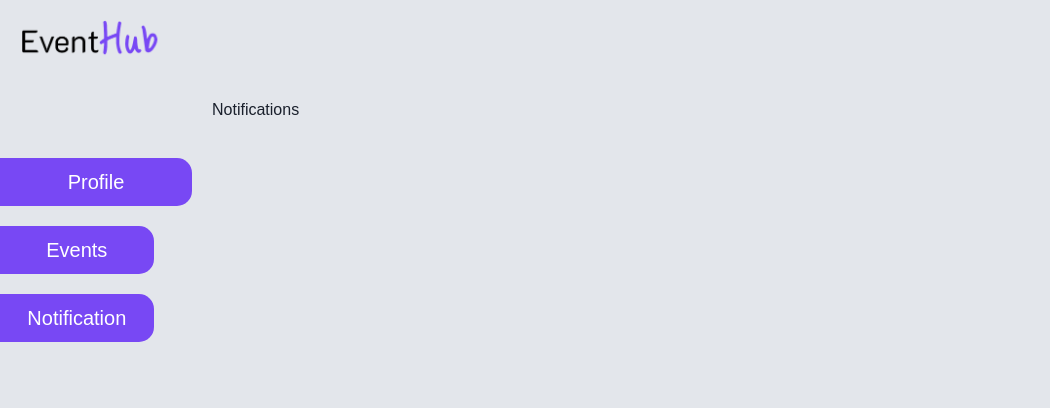
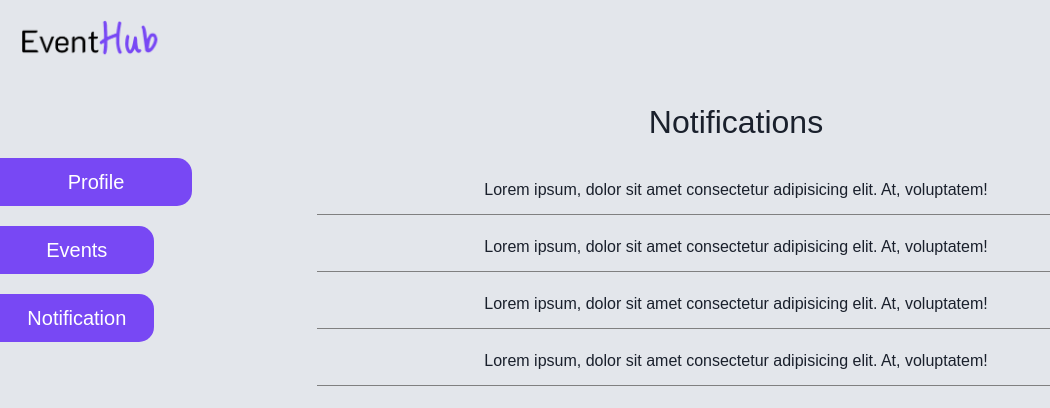
Before and after one commit to ogcovenant/EventHub, a React (Vite) app: page /dashboard/notifications in a window 1280 px wide. Shown: the top 408 px of the page, without its empty margins (0-1050 px from the left). Built offline with nearby package versions, Linux system fonts and the light colour scheme; a web font is replaced by a local one.

Commit message:
finished notifications template

```diff
--- a/src/pages/Notifications.jsx
+++ b/src/pages/Notifications.jsx
@@ -1,7 +1,20 @@
+import { Box,Text, List, ListItem } from "@chakra-ui/react"
 
 const Notifications = () => {
   return (
-    <div>Notifications</div>
+    <>
+      <Box>
+        <Text fontSize={32} textAlign={"center"}>Notifications</Text>
+        <Box mt={5}>
+          <List display={"flex"} flexDirection={"column"} alignItems={"center"}>
+            <ListItem textAlign={"center"} mb={2} borderBottom={"1px solid grey"} p={3} width={"80%"}>Lorem ipsum, dolor sit amet consectetur adipisicing elit. At, voluptatem!</ListItem>
+            <ListItem textAlign={"center"} mb={2} borderBottom={"1px solid grey"} p={3} width={"80%"}>Lorem ipsum, dolor sit amet consectetur adipisicing elit. At, voluptatem!</ListItem>
+            <ListItem textAlign={"center"} mb={2} borderBottom={"1px solid grey"} p={3} width={"80%"}>Lorem ipsum, dolor sit amet consectetur adipisicing elit. At, voluptatem!</ListItem>
+            <ListItem textAlign={"center"} mb={2} borderBottom={"1px solid grey"} p={3} width={"80%"}>Lorem ipsum, dolor sit amet consectetur adipisicing elit. At, voluptatem!</ListItem>
+          </List>
+        </Box>
+      </Box>
+    </>
   )
 }
 
```
